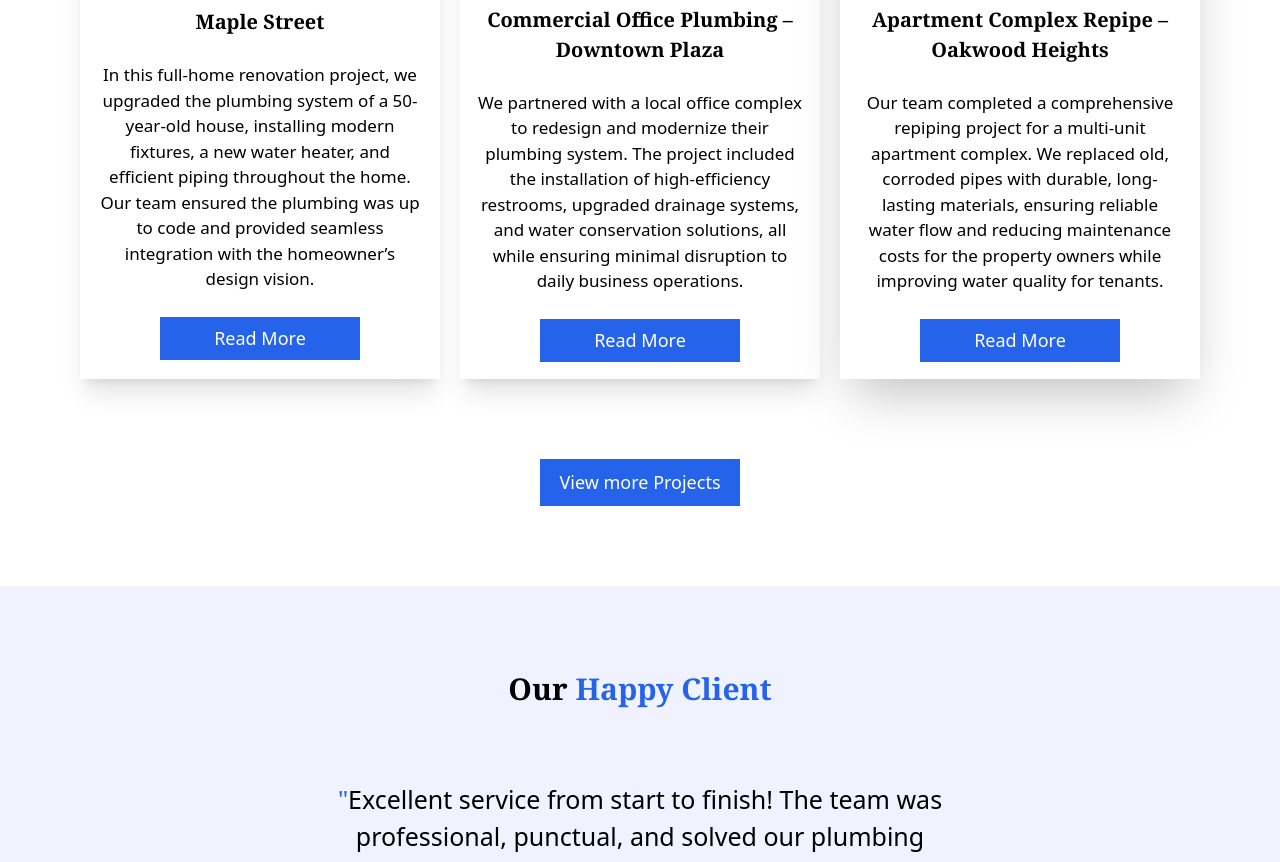
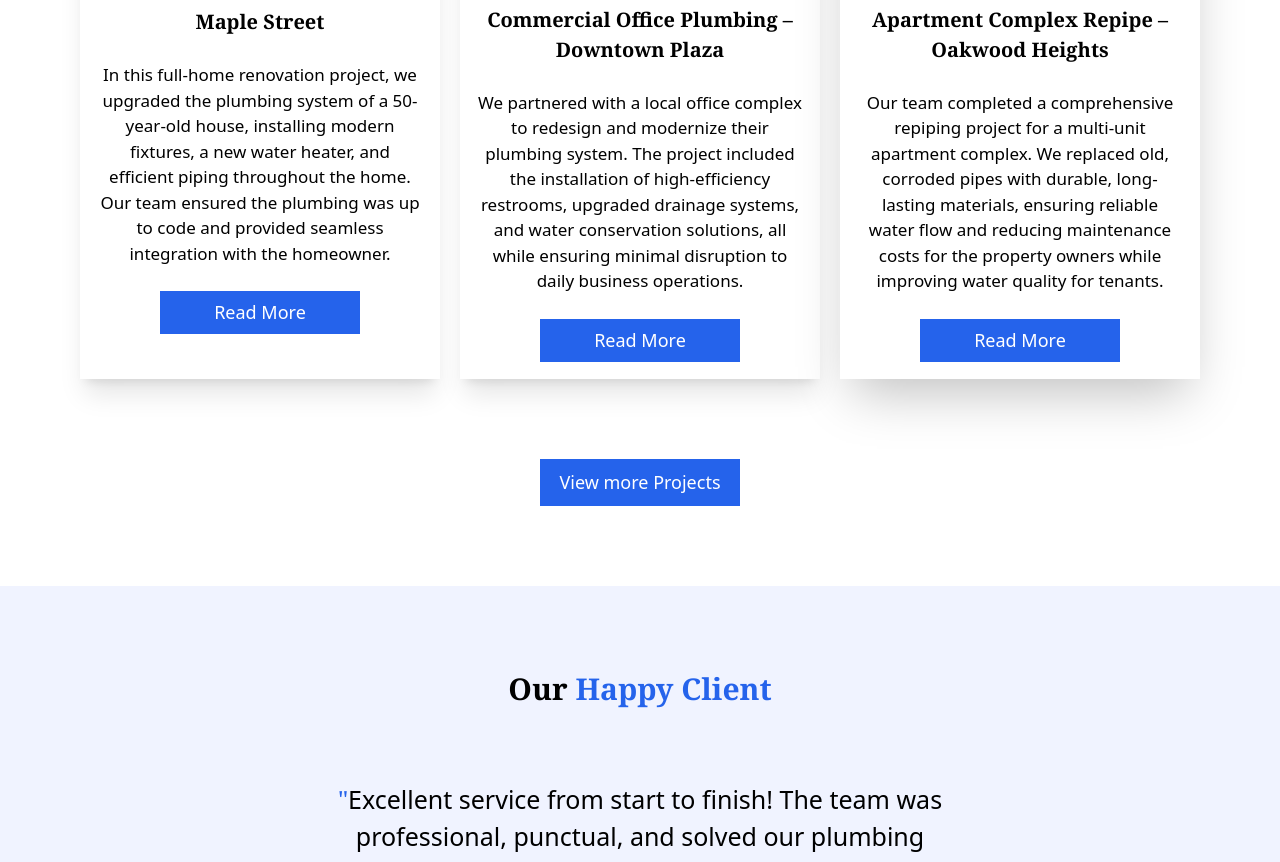
Before and after one commit to mayuraabhayasinghe/digital-innovation-project, a website: page src/index.html in a window 1280 px wide. Shown: the part 2981-3843 px from the top of the page. Drawn offline with Linux system fonts and the light colour scheme.

Commit message:
Update index.html

```diff
--- a/src/index.html
+++ b/src/index.html
@@ -242,8 +242,7 @@
                 In this full-home renovation project, we upgraded the plumbing system
                 of a 50-year-old house, installing modern fixtures, a new water heater,
                 and efficient piping throughout the home. Our team ensured the plumbing
-                 was up to code and provided seamless integration with the homeowner’s design
-                 vision.
+                 was up to code and provided seamless integration with the homeowner.
               </p>
             </div>
 
```
